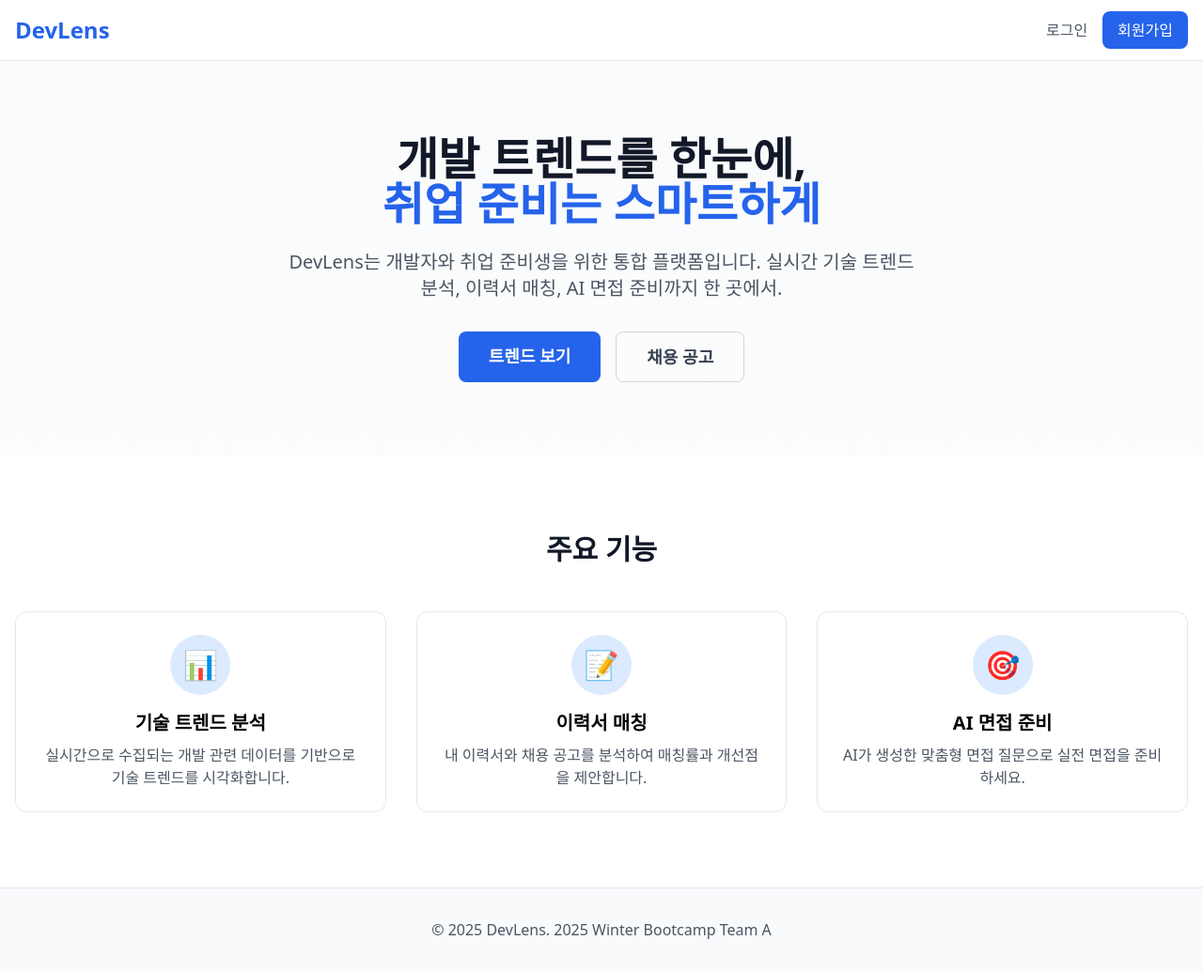
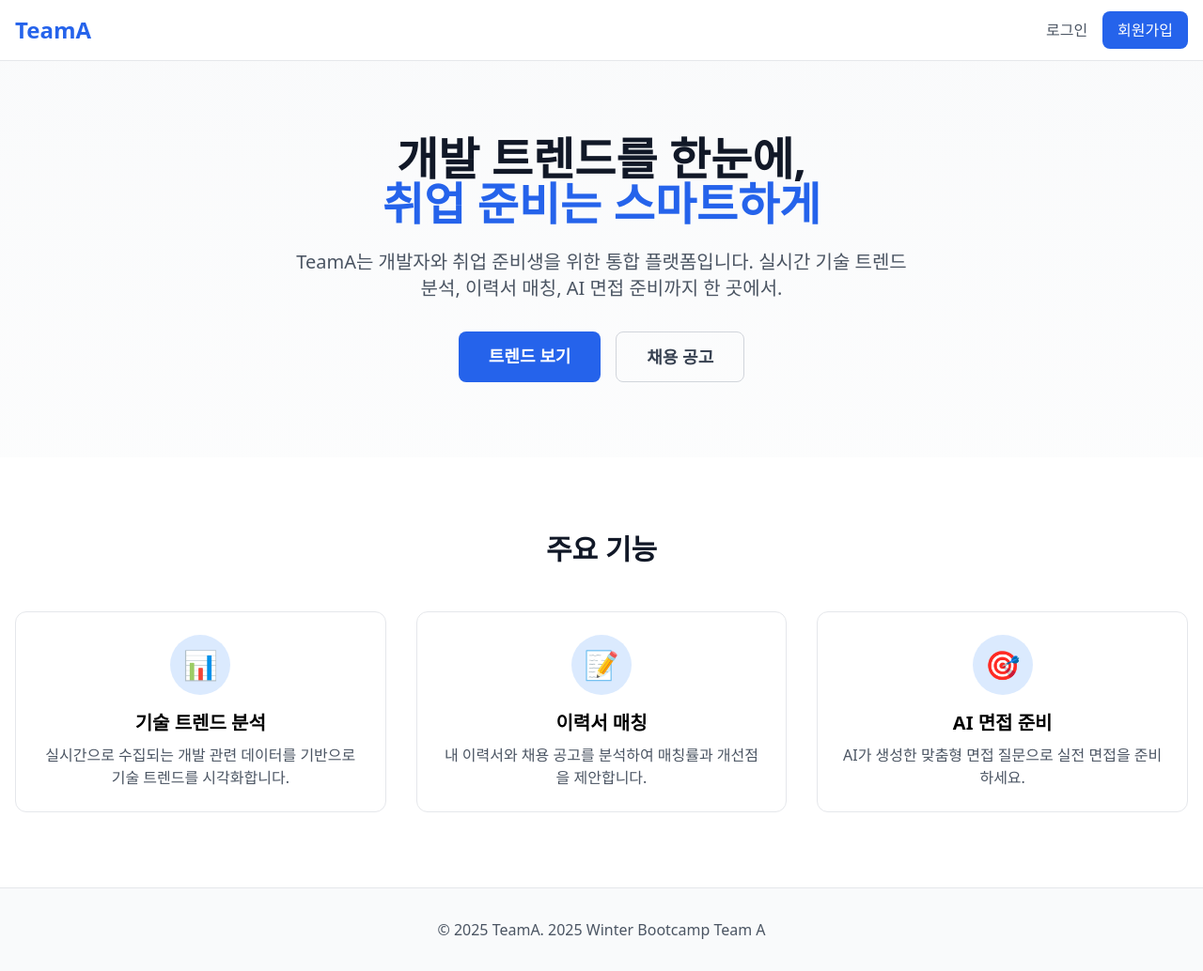
Before and after one commit to 2025-Winter-Bootcamp-TeamA/frontend, a Next.js app: page / in a window 1280 px wide. Shown: the whole page at 94% size. Built offline with nearby package versions, Linux system fonts and the light colour scheme; a web font is replaced by a local one.

Commit message:
보안 관련 수정

```diff
--- a/package.json
+++ b/package.json
@@ -1,5 +1,5 @@
 {
-  "name": "devlens-frontend",
+  "name": "teamA-frontend",
   "version": "0.1.0",
   "private": true,
   "scripts": {
--- a/src/app/layout.tsx
+++ b/src/app/layout.tsx
@@ -4,7 +4,7 @@ import { Providers } from './providers';
 import "pretendard/dist/web/variable/pretendardvariable.css"; // 폰트 추가
 
 export const metadata: Metadata = {
-  title: 'DevLens - 개발 트렌드 분석 플랫폼',
+  title: 'TeamA - 개발 트렌드 분석 플랫폼',
   description: '개발 트렌드 분석 및 취업 지원 플랫폼',
 };
 
--- a/src/app/page.tsx
+++ b/src/app/page.tsx
@@ -6,7 +6,7 @@ export default function Home() {
       {/* 헤더 */}
       <header className="border-b bg-white">
         <div className="container mx-auto flex h-16 items-center justify-between px-4">
-          <h1 className="text-2xl font-bold text-primary-600">DevLens</h1>
+          <h1 className="text-2xl font-bold text-primary-600">TeamA</h1>
           <nav className="flex items-center gap-4">
             <Link
               href="/login"
@@ -32,7 +32,7 @@ export default function Home() {
           <span className="text-primary-600">취업 준비는 스마트하게</span>
         </h2>
         <p className="mx-auto mb-8 max-w-2xl text-xl text-gray-600">
-          DevLens는 개발자와 취업 준비생을 위한 통합 플랫폼입니다.
+          TeamA는 개발자와 취업 준비생을 위한 통합 플랫폼입니다.
           실시간 기술 트렌드 분석, 이력서 매칭, AI 면접 준비까지 한 곳에서.
         </p>
         <div className="flex justify-center gap-4">
@@ -100,7 +100,7 @@ export default function Home() {
       {/* 푸터 */}
       <footer className="border-t bg-gray-50 py-8">
         <div className="container mx-auto px-4 text-center text-gray-600">
-          <p>© 2025 DevLens. 2025 Winter Bootcamp Team A</p>
+          <p>© 2025 TeamA. 2025 Winter Bootcamp Team A</p>
         </div>
       </footer>
     </main>
```
